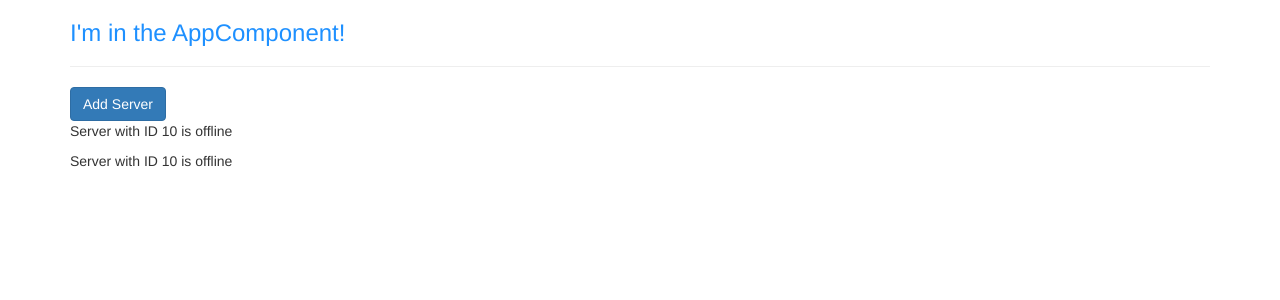
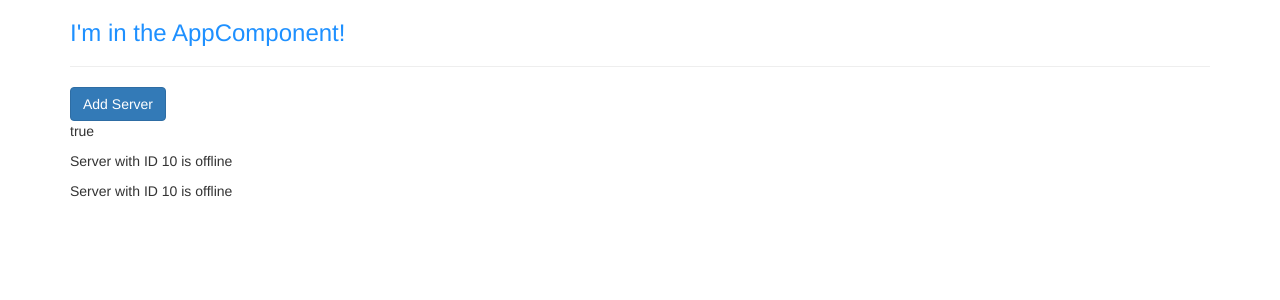
Before and after one commit to gaetanBloch/angular-basics, an Angular app: page / in a window 1280 px wide. Shown: the top 300 px of the page. Built offline with nearby package versions, Linux system fonts and the light colour scheme.

Commit message:
property binding vs string interpolation

```diff
--- a/src/app/servers/servers.component.html
+++ b/src/app/servers/servers.component.html
@@ -1,3 +1,5 @@
 <button class="btn btn-primary" [disabled]="!allowNewServer">Add Server</button>
+<p [innerText]="allowNewServer">{{ allowNewServer }}</p>
+<!--<p [innerText]="allowNewServer"></p>-->
 <app-server></app-server>
 <app-server></app-server>
```
